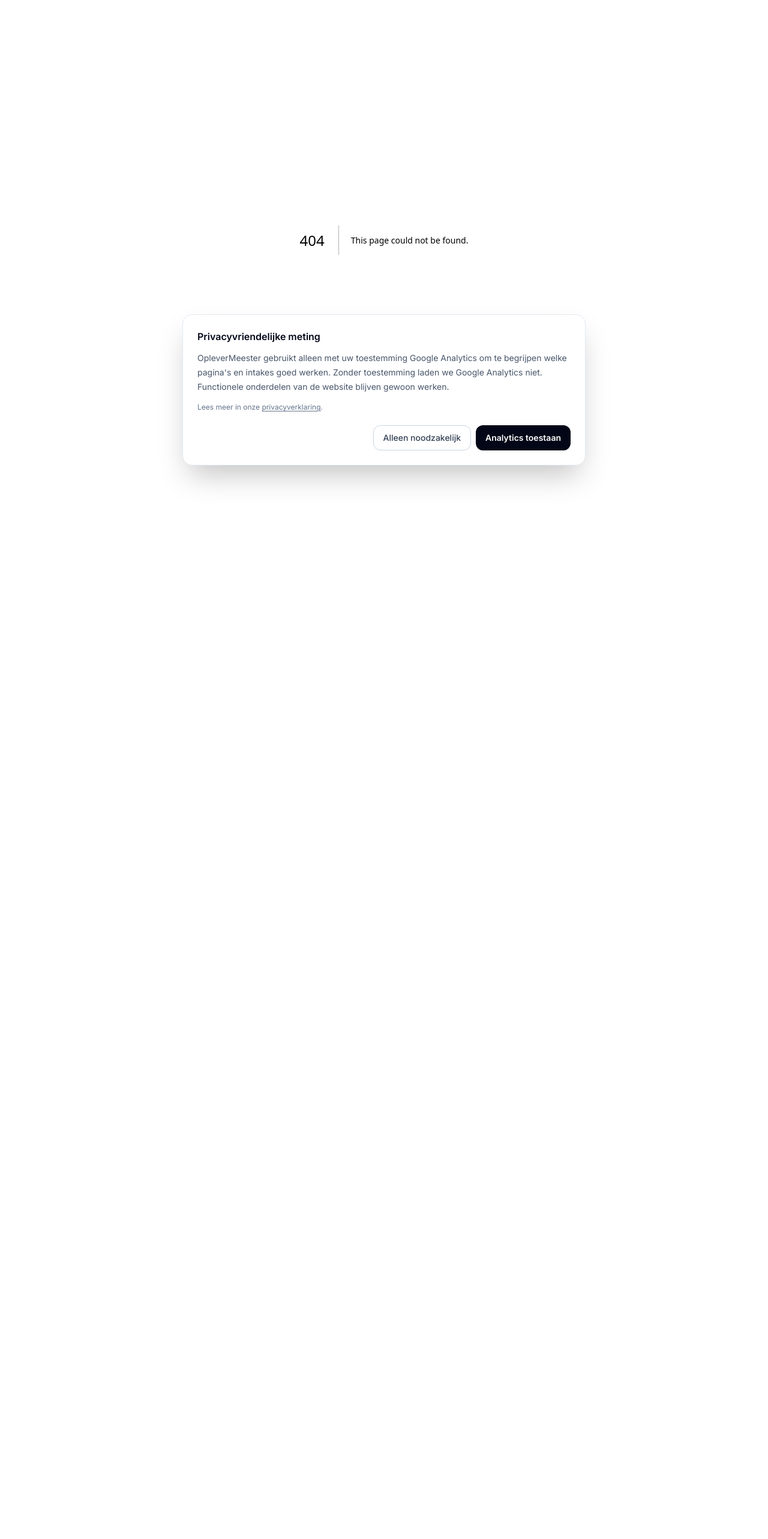
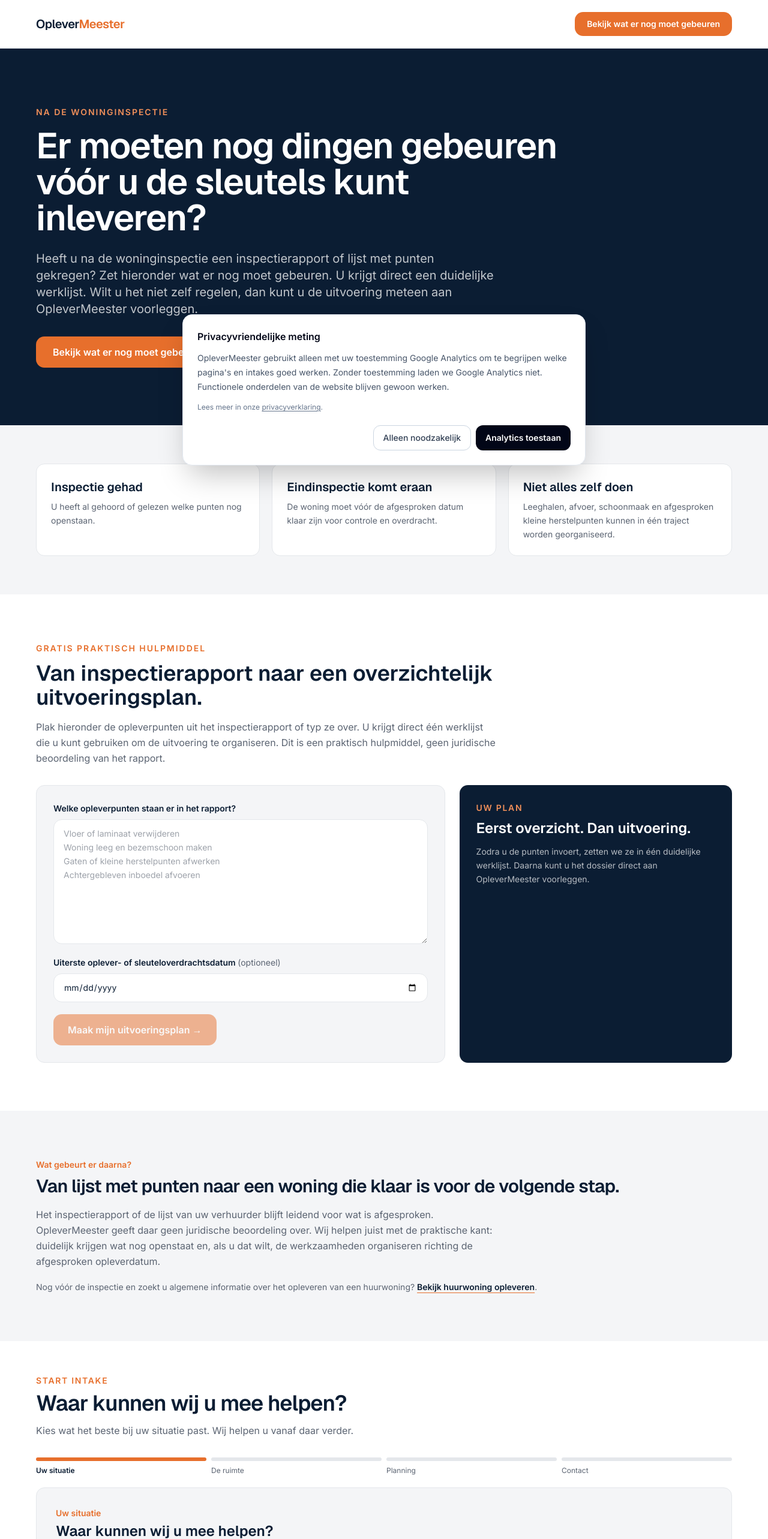
Before and after one commit to sandvlietbv/OpleverMeester, a Next.js app: page /inspectierapport-woning-wat-nu in a window 1280 px wide. Before the commit this address had no page. Shown: the top 2566 px of the page at 60% size. Before the commit the page ends 800 px from the top, so only its background shows below. Built offline with nearby package versions, Linux system fonts and the light colour scheme.

Commit message:
add post-inspection demand magnet

```diff
--- /dev/null
+++ b/app/inspectierapport-woning-wat-nu/page.tsx
@@ -0,0 +1,58 @@
+import type { Metadata } from "next";
+import Link from "next/link";
+import OpleverpuntenPlan from "@/components/OpleverpuntenPlan";
+import Contact from "@/components/Contact";
+
+export const metadata: Metadata = {
+  title: "Inspectierapport gekregen? Regel wat nog moet gebeuren",
+  description: "Inspectie gehad en staan er nog punten open voordat u de sleutels inlevert? Maak direct een praktisch uitvoeringsplan en leg de uitvoering voor aan OpleverMeester.",
+  alternates: { canonical: "/inspectierapport-woning-wat-nu" },
+  openGraph: {
+    title: "Inspectierapport gekregen? | OpleverMeester",
+    description: "Van openstaande punten na de woninginspectie naar een praktisch plan voor de eindinspectie en sleuteloverdracht.",
+    url: "https://oplevermeester.nl/inspectierapport-woning-wat-nu",
+    type: "website",
+    locale: "nl_NL",
+  },
+};
+
+const JSON_LD = {
+  "@context": "https://schema.org",
+  "@type": "Service",
+  name: "Openstaande punten na woninginspectie uitvoeren",
+  serviceType: "Woning opleverklaar maken na voorinspectie",
+  provider: { "@type": "LocalBusiness", name: "OpleverMeester", url: "https://oplevermeester.nl" },
+  areaServed: ["Groningen", "Friesland", "Drenthe"],
+  url: "https://oplevermeester.nl/inspectierapport-woning-wat-nu",
+};
+
+export default function InspectierapportWoningPage() {
+  return <>
+    <script type="application/ld+json" dangerouslySetInnerHTML={{ __html: JSON.stringify(JSON_LD) }} />
+    <header className="border-b border-surface-mid bg-white"><div className="container-om flex h-16 items-center justify-between md:h-20"><Link href="/" className="font-display text-lg font-semibold tracking-tight text-navy md:text-xl">Oplever<span className="text-orange">Meester</span></Link><a href="#opleverplan" className="rounded-om bg-orange px-5 py-2.5 text-sm font-semibold text-white hover:bg-orange-light">Bekijk wat er nog moet gebeuren</a></div></header>
+    <main>
+      <section className="bg-navy py-16 text-white md:py-24"><div className="container-om max-w-5xl">
+        <p className="text-sm font-semibold uppercase tracking-[0.14em] text-orange-light">Na de woninginspectie</p>
+        <h1 className="mt-4 max-w-4xl font-display text-4xl font-semibold leading-tight tracking-tight md:text-6xl">Er moeten nog dingen gebeuren vóór u de sleutels kunt inleveren?</h1>
+        <p className="mt-6 max-w-3xl text-lg leading-relaxed text-white/75 md:text-xl">Heeft u na de woninginspectie een inspectierapport of lijst met punten gekregen? Zet hieronder wat er nog moet gebeuren. U krijgt direct een duidelijke werklijst. Wilt u het niet zelf regelen, dan kunt u de uitvoering meteen aan OpleverMeester voorleggen.</p>
+        <a href="#opleverplan" className="mt-8 inline-block rounded-om bg-orange px-7 py-3.5 font-semibold text-white hover:bg-orange-light">Bekijk wat er nog moet gebeuren →</a>
+      </div></section>
+
+      <section className="bg-surface-light py-12 md:py-16"><div className="container-om max-w-5xl grid gap-5 md:grid-cols-3">
+        {[["Inspectie gehad", "U heeft al gehoord of gelezen welke punten nog openstaan."],["Eindinspectie komt eraan", "De woning moet vóór de afgesproken datum klaar zijn voor controle en overdracht."],["Niet alles zelf doen", "Leeghalen, afvoer, schoonmaak en afgesproken kleine herstelpunten kunnen in één traject worden georganiseerd."]].map(([title,body]) => <div key={title} className="rounded-om border border-surface-mid bg-white p-6"><h2 className="font-display text-xl font-semibold text-navy">{title}</h2><p className="mt-2 text-sm leading-relaxed text-muted">{body}</p></div>)}
+      </div></section>
+
+      <OpleverpuntenPlan />
+
+      <section className="bg-surface-light py-16 md:py-20"><div className="container-om max-w-4xl">
+        <p className="text-sm font-semibold text-orange">Wat gebeurt er daarna?</p>
+        <h2 className="mt-2 font-display text-3xl font-semibold tracking-tight text-navy">Van lijst met punten naar een woning die klaar is voor de volgende stap.</h2>
+        <p className="mt-4 max-w-3xl leading-relaxed text-muted">Het inspectierapport of de lijst van uw verhuurder blijft leidend voor wat is afgesproken. OpleverMeester geeft daar geen juridische beoordeling over. Wij helpen juist met de praktische kant: duidelijk krijgen wat nog openstaat en, als u dat wilt, de werkzaamheden organiseren richting de afgesproken opleverdatum.</p>
+        <p className="mt-5 text-sm text-muted">Nog vóór de inspectie en zoekt u algemene informatie over het opleveren van een huurwoning? <Link href="/huurwoning-opleveren" className="font-semibold text-navy underline decoration-orange underline-offset-4">Bekijk huurwoning opleveren</Link>.</p>
+      </div></section>
+
+      <Contact />
+    </main>
+    <footer className="border-t border-surface-mid bg-white py-8"><div className="container-om flex flex-col gap-2 text-sm text-muted md:flex-row md:items-center md:justify-between"><p>© OpleverMeester</p><Link href="/" className="font-medium text-navy hover:text-orange">Terug naar homepage</Link></div></footer>
+  </>;
+}
```
